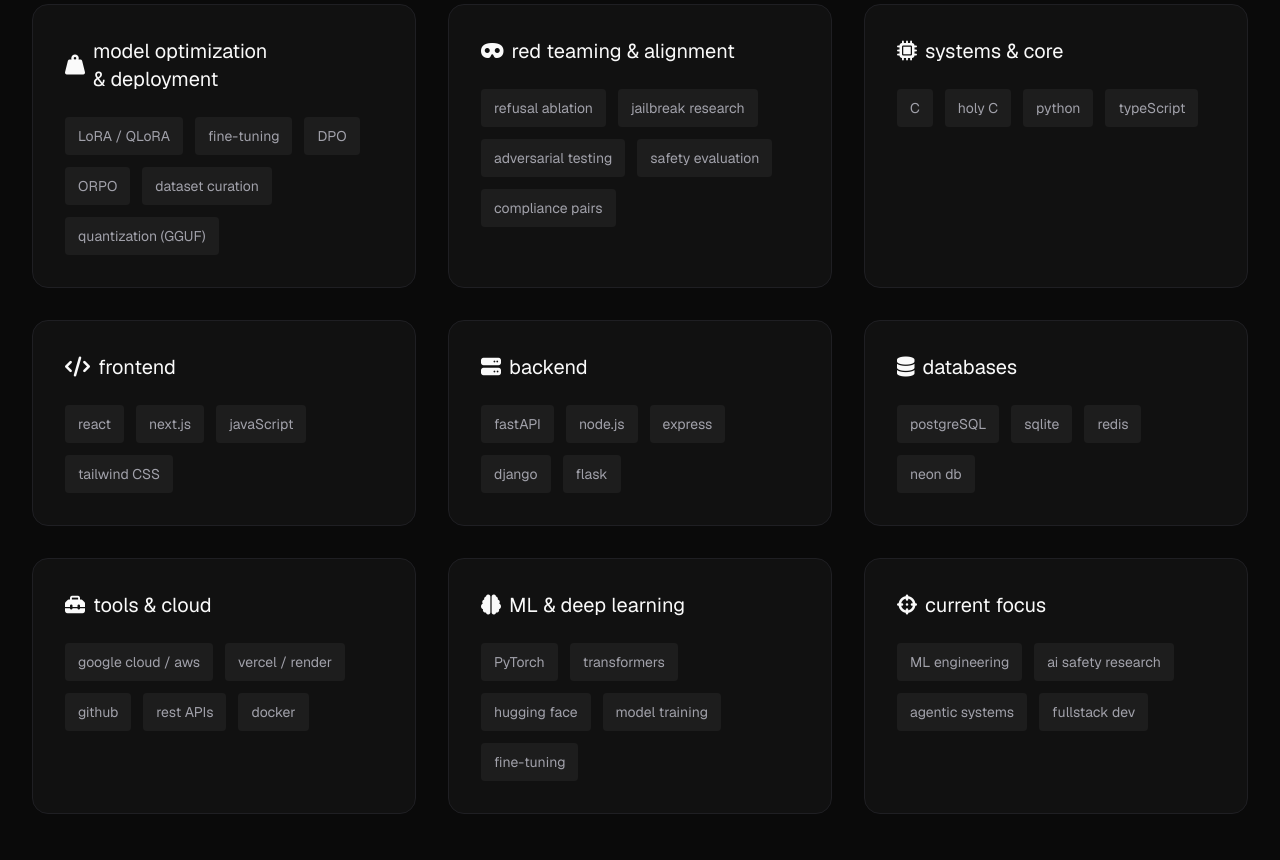
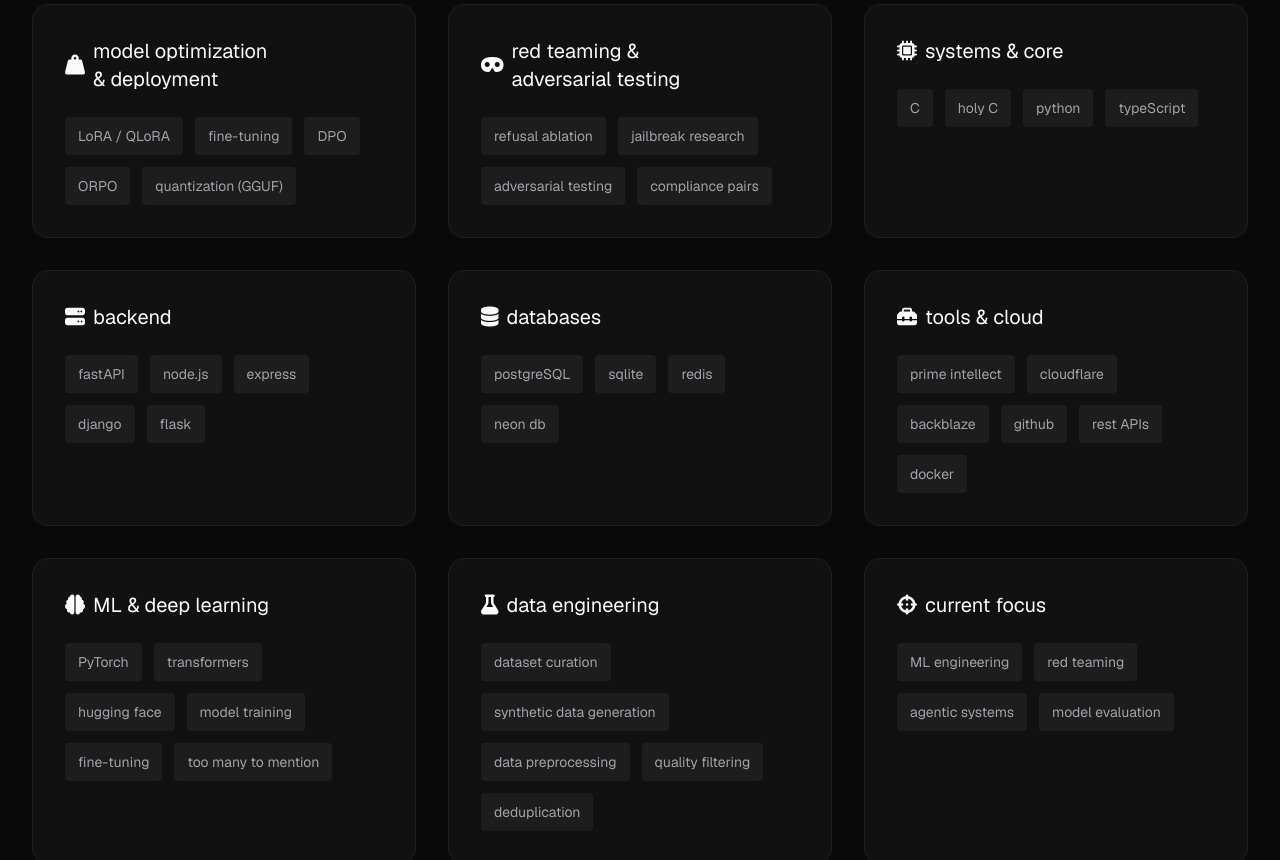
Before and after one commit to HOLYKEYZ/Joseph-Portfolio, a Next.js app: page / in a window 1280 px wide. Shown: the part 1940-2800 px from the top of the page. Built offline with nearby package versions, Linux system fonts and the light colour scheme; no server answers.

Commit message:
Major site overhaul: ML-focused, remove frontend/fullstack projects, add red teaming framework, remove qwen/gemma models, update tech arsenal with data engineering section

```diff
--- a/src/app/layout.tsx
+++ b/src/app/layout.tsx
@@ -21,8 +21,8 @@
 });
 
 export const metadata: Metadata = {
-  title: "ayanda joseph \u2014 ml engineer & ai safety research",
-  description: "ml engineering, ai safety and red teaming research, and the systems in between. trained models on hugging face, production work shipped, honest evaluations only.",
+  title: "ayanda joseph \u2014 ml engineer",
+  description: "ml engineering, red teaming research, and the systems in between. trained models on hugging face, production work shipped, honest evaluations only.",
 };
 
 export default function RootLayout({
--- a/src/app/page.tsx
+++ b/src/app/page.tsx
@@ -172,22 +172,11 @@
 export default function Home() {
   const projects = [
     {
-      image: "/gitpulse.png",
-      title: "GitPulse",
-      icon: "fa-solid fa-code-branch",
-      description: "Developer-first social platform built on GitHub. Share updates, ship releases, discover trending projects with real-time SSE feeds and GitHub Actions integration.",
-      tags: ["Next.js", "PostgreSQL", "Prisma", "NextAuth"],
-      links: [
-        { href: "hubfeed.netlify.app", label: "live demo", icon: "fa-solid fa-arrow-up-right-from-square" },
-        { href: "https://github.com/HOLYKEYZ/git-pulse", label: "source", icon: "fa-brands fa-github" }
-      ]
-    },
-    {
       image: "/unfetter_proxy.png",
-      title: "Unfetter Proxy",
-      icon: "fa-solid fa-shield-halved",
-      description: "Universal reverse proxy for persistent closed-model unfettering. Intercepts API calls to apply token suppression, system injection, and automated jailbreak loops (PARE).",
-      tags: ["Python", "FastAPI", "red teaming"],
+      title: "Red Teaming Framework",
+      icon: "fa-solid fa-crosshairs",
+      description: "Internal adversarial testing framework for red teaming and evaluating my own models. Multi-turn jailbreak attack generation, automated compliance scoring, and refusal direction analysis.",
+      tags: ["python", "red teaming", "adversarial testing"],
       links: [
         { href: "https://github.com/HOLYKEYZ/unfetter_proxy", label: "source", icon: "fa-brands fa-github" }
       ]
@@ -206,8 +195,8 @@
       image: "/intellectsafe.png",
       title: "IntellectSafe",
       icon: "fa-solid fa-lock",
-      description: "AI safety engine with multi-model LLM Council, Universal Proxy for frontier models, deepfake detection, and adversarial defense suite.",
-      tags: ["fastAPI", "next.js", "AI Safety"],
+      description: "AI engine with multi-model LLM Council, Universal Proxy for frontier models, deepfake detection, and adversarial defense suite.",
+      tags: ["fastAPI", "next.js", "security"],
       links: [
         { href: "https://intellect-safe.vercel.app", label: "live demo", icon: "fa-solid fa-arrow-up-right-from-square" },
         { href: "https://github.com/HOLYKEYZ/IntellectSafe", label: "source", icon: "fa-brands fa-github" }
@@ -222,48 +211,6 @@
       links: [
         { href: "https://model-fang.vercel.app", label: "live demo", icon: "fa-solid fa-arrow-up-right-from-square" },
         { href: "https://github.com/HOLYKEYZ/ModelFang", label: "source", icon: "fa-brands fa-github" }
-      ]
-    },
-    {
-      image: "/hadnx.png",
-      title: "HADNX",
-      icon: "fa-solid fa-network-wired",
-      description: "Hybrid DAST platform with header/TLS/cookie analysis, integrated Nuclei/ZAP/SQLMap/Nmap tools, and AI security consultant.",
-      tags: ["django", "rest", "next.js", "celery/redis"],
-      links: [
-        { href: "https://hadnx.vercel.app", label: "live demo", icon: "fa-solid fa-arrow-up-right-from-square" },
-        { href: "https://github.com/HOLYKEYZ/HADNX", label: "source", icon: "fa-brands fa-github" }
-      ]
-    },
-    {
-      image: "/vulnrix_new.png",
-      title: "VULNRIX",
-      icon: "fa-solid fa-shield-virus",
-      description: "All-in-one SAST/SCA code scanner with fast/hybrid modes, virusTotal integration, and full digital footprint OSINT suite.",
-      tags: ["python/flask", "AI verification", "SAST/SCA"],
-      links: [
-        { href: "https://vulnrix.onrender.com/", label: "use tool", icon: "fa-solid fa-arrow-up-right-from-square" },
-        { href: "https://github.com/HOLYKEYZ/VULNRIX", label: "source", icon: "fa-brands fa-github" }
-      ]
-    },
-    {
-      image: "/alexcathe.png",
-      title: "Alexcathe",
-      icon: "fa-solid fa-helmet-safety",
-      description: "Modern construction & engineering platform featuring premium dark UI and high-performance animations.",
-      tags: ["Next.js", "TypeScript", "Tailwind"],
-      links: [
-        { href: "https://alexcathe.vercel.app/", label: "live demo", icon: "fa-solid fa-external-link-alt" }
-      ]
-    },
-    {
-      image: "/KELEGAM.png",
-      title: "Kelagam Tech",
-      icon: "fa-solid fa-rocket",
-      description: "Premium multi-page enterprise platform featuring digital showcases and modern dark/light UI design.",
-      tags: ["Next.js", "TypeScript", "Tailwind"],
-      links: [
-        { href: "https://kelegam-tech.vercel.app/", label: "live demo", icon: "fa-solid fa-external-link-alt" }
       ]
     },
     {
@@ -342,11 +289,11 @@
           <div className="grid md:grid-cols-12 gap-10 items-start">
             <div className="md:col-span-7 md:pt-24">
               <h1 className="font-display text-[clamp(2.25rem,6vw,4.5rem)] font-semibold leading-[1.02] tracking-tight mb-4 text-text-primary animate-slide-up animate-slide-up-delay-1 max-w-5xl">
-                ai/ml <span className="text-text-secondary">&middot;</span> fullstack dev
+                ai/ml engineer
               </h1>
 
               <p className="text-lg md:text-xl text-text-secondary max-w-[58ch] mb-5 animate-slide-up animate-slide-up-delay-2">
-                i train and fine tune language models, ship production fullstack systems, and publish open weights and datasets focused on evaluation.
+                i train and fine tune language models, publish open weights and datasets, and build tools for model evaluation and red teaming.
               </p>
 
               <div className="flex flex-wrap gap-3 animate-slide-up animate-slide-up-delay-3">
@@ -379,10 +326,10 @@
           <div className="grid md:grid-cols-2 gap-12 items-start">
             <div className="space-y-6">
               <p className="text-text-secondary text-lg max-w-[58ch]">
-                i&apos;m an <span className="text-text-primary font-medium">ai/ml engineer and fullstack developer</span> working at the intersection of model training, safety research, and production software.
+                i&apos;m an <span className="text-text-primary font-medium">ai/ml engineer</span> working at the intersection of model training, red teaming, and open-source tooling.
               </p>
               <p className="text-text-secondary text-lg max-w-[58ch]">
-                day to day: fine-tuning and quantizing language models (qwen, gemma), running red teaming and refusal-direction work, and shipping fullstack systems around them. local-first models when they make sense, hosted apis when they don&apos;t.
+                day to day: fine-tuning and quantizing language models, running red teaming and refusal-direction work, and building tools around them. local-first models when they make sense, hosted apis when they don&apos;t.
               </p>
               <p className="text-text-primary text-lg max-w-[58ch] border-l-2 border-accent pl-4">
                 research that ships. evaluations that don&apos;t lie. tools other engineers actually use.
@@ -398,9 +345,9 @@
                 </h3>
                 <ul className="list-none flex flex-col gap-4 text-text-secondary">
                   <li><i className="fa-solid fa-check text-accent mr-2"></i> ML engineering & research</li>
-                  <li><i className="fa-solid fa-check text-accent mr-2"></i> AI safety & red teaming</li>
+                  <li><i className="fa-solid fa-check text-accent mr-2"></i> red teaming & adversarial testing</li>
                   <li><i className="fa-solid fa-check text-accent mr-2"></i> agentic systems</li>
-                  <li><i className="fa-solid fa-check text-accent mr-2"></i> fullstack development</li>
+                  <li><i className="fa-solid fa-check text-accent mr-2"></i> dataset curation & synthetic data</li>
                   <li><i className="fa-solid fa-check text-accent mr-2"></i> local AI</li>
                 </ul>
               </div>
@@ -420,30 +367,21 @@
               <SkillTag>fine-tuning</SkillTag>
               <SkillTag>DPO</SkillTag>
               <SkillTag>ORPO</SkillTag>
-              <SkillTag>dataset curation</SkillTag>
               <SkillTag>quantization (GGUF)</SkillTag>
             </SkillCard>
 
-            <SkillCard icon="fa-solid fa-mask" title="red teaming &amp; alignment">
+            <SkillCard icon="fa-solid fa-mask" title="red teaming &amp; adversarial testing">
               <SkillTag>refusal ablation</SkillTag>
               <SkillTag>jailbreak research</SkillTag>
               <SkillTag>adversarial testing</SkillTag>
-              <SkillTag>safety evaluation</SkillTag>
               <SkillTag>compliance pairs</SkillTag>
             </SkillCard>
 
-            <SkillCard icon="fa-solid fa-microchip" title="systems & core">
+            <SkillCard icon="fa-solid fa-microchip" title="systems &amp; core">
               <SkillTag>C</SkillTag>
               <SkillTag>holy C</SkillTag>
               <SkillTag>python</SkillTag>
               <SkillTag>typeScript</SkillTag>
-            </SkillCard>
-
-            <SkillCard icon="fa-solid fa-code" title="frontend">
-              <SkillTag>react</SkillTag>
-              <SkillTag>next.js</SkillTag>
-              <SkillTag>javaScript</SkillTag>
-              <SkillTag>tailwind CSS</SkillTag>
             </SkillCard>
 
             <SkillCard icon="fa-solid fa-server" title="backend">
@@ -461,27 +399,37 @@
               <SkillTag>neon db</SkillTag>
             </SkillCard>
 
-            <SkillCard icon="fa-solid fa-toolbox" title="tools & cloud">
-              <SkillTag>google cloud / aws</SkillTag>
-              <SkillTag>vercel / render</SkillTag>
+            <SkillCard icon="fa-solid fa-toolbox" title="tools &amp; cloud">
+              <SkillTag>prime intellect</SkillTag>
+              <SkillTag>cloudflare</SkillTag>
+              <SkillTag>backblaze</SkillTag>
               <SkillTag>github</SkillTag>
               <SkillTag>rest APIs</SkillTag>
               <SkillTag>docker</SkillTag>
             </SkillCard>
 
-            <SkillCard icon="fa-solid fa-brain" title="ML & deep learning">
+            <SkillCard icon="fa-solid fa-brain" title="ML &amp; deep learning">
               <SkillTag>PyTorch</SkillTag>
               <SkillTag>transformers</SkillTag>
               <SkillTag>hugging face</SkillTag>
               <SkillTag>model training</SkillTag>
               <SkillTag>fine-tuning</SkillTag>
+              <SkillTag>too many to mention</SkillTag>
+            </SkillCard>
+
+            <SkillCard icon="fa-solid fa-flask" title="data engineering">
+              <SkillTag>dataset curation</SkillTag>
+              <SkillTag>synthetic data generation</SkillTag>
+              <SkillTag>data preprocessing</SkillTag>
+              <SkillTag>quality filtering</SkillTag>
+              <SkillTag>deduplication</SkillTag>
             </SkillCard>
 
             <SkillCard icon="fa-solid fa-crosshairs" title="current focus">
               <SkillTag>ML engineering</SkillTag>
-              <SkillTag>ai safety research</SkillTag>
+              <SkillTag>red teaming</SkillTag>
               <SkillTag>agentic systems</SkillTag>
-              <SkillTag>fullstack dev</SkillTag>
+              <SkillTag>model evaluation</SkillTag>
             </SkillCard>
           </div>
         </div>
@@ -529,13 +477,6 @@
             />
 
             <ModelCard
-              name="gemma-4 E4B-it Coder GGUF"
-              type="model"
-              description="quantized gguf builds of the gemma-4 e4b coder for local inference via llama.cpp, ollama and lm studio."
-              hfUrl="https://huggingface.co/josephmayo/gemma-4-E4B-it-Coder-GGUF"
-            />
-
-            <ModelCard
               name="Qwopus 9B Unfettered"
               type="model"
               description="9B uncensored language model. directional ablation applied to remove refusal mechanisms while preserving general capability."
@@ -543,59 +484,10 @@
             />
 
             <ModelCard
-              name="gemma-4 E4B-it Coder"
-              type="model"
-              description="fine-tuned gemma-4 e4b-it (8B) for code generation and software reasoning. coding performance increased ~25+%. image-text-to-text capable."
-              hfUrl="https://huggingface.co/josephmayo/gemma-4-E4B-it-Coder"
-            />
-
-            <ModelCard
               name="Refusal Compliance Pairs"
               type="dataset"
-              description="200+ curated refusal-compliance prompt pairs for ai safety research and red teaming evaluation."
+              description="200+ curated refusal-compliance prompt pairs for red teaming and adversarial evaluation."
               hfUrl="https://huggingface.co/datasets/josephmayo/refusal-compliance-pairs"
-            />
-
-            <ModelCard
-              name="gemma-4 E4B-it Coding LoRA"
-              type="model"
-              description="lightweight lora adapter trained on top of gemma-4 e4b-it for code tasks. drop into base weights for instant coding behavior."
-              hfUrl="https://huggingface.co/josephmayo/gemma-4-E4B-it-coding-lora"
-            />
-
-            <ModelCard
-              name="qwen-2.5 Coder 3B ELM GGUF"
-              type="model"
-              description="quantized gguf builds of the qwen-2.5-coder-3b-elm for local inference via llama.cpp, ollama and lm studio."
-              hfUrl="https://huggingface.co/josephmayo/qwen-2-5-coder-3b-elm-gguf"
-            />
-
-            <ModelCard
-              name="Qwen2.5 0.5B Unfettered"
-              type="model"
-              description="0.5B uncensored variant of qwen2.5, tuned for edge deployment and resource-constrained environments."
-              hfUrl="https://huggingface.co/josephmayo/Qwen2.5-0.5B-Unfettered"
-            />
-
-            <ModelCard
-              name="Qwen2.5 Coder 1.5B Forge SLM"
-              type="model"
-              description="compact 1.5B parameter coding model forged for high-throughput local inference and edge deployment."
-              hfUrl="https://huggingface.co/josephmayo/Qwen2.5-Coder-1.5B-Forge-SLM"
-            />
-
-            <ModelCard
-              name="qwen-2.5 Coder 3B ELM"
-              type="model"
-              description="fine-tuned qwen2.5-coder-3b-instruct for edge language model (elm) applications. optimized for local software reasoning."
-              hfUrl="https://huggingface.co/josephmayo/qwen-2-5-coder-3b-elm"
-            />
-
-            <ModelCard
-              name="qwen-2.5 Coder 3B ELM Adapter"
-              type="model"
-              description="lightweight lora adapter trained on top of qwen2.5-coder-3b-instruct for edge language model (elm) coding tasks."
-              hfUrl="https://huggingface.co/josephmayo/qwen-2-5-coder-3b-elm-adapter"
             />
 
             <ModelCard
@@ -620,27 +512,6 @@
             />
 
             <ModelCard
-              name="Qwen2.5-agentic-7B-SLM"
-              type="model"
-              description="merged 7b agentic coding model with verifier/rescue harness. 48/50 on fast coding evaluation gate."
-              hfUrl="https://huggingface.co/josephmayo/Qwen2.5-agentic-7B-SLM"
-            />
-
-            <ModelCard
-              name="Qwen2.5-agentic-7B-SLM-GGUF"
-              type="model"
-              description="quantized gguf builds of the agentic 7b slm for local inference via llama.cpp, ollama, and lm studio."
-              hfUrl="https://huggingface.co/josephmayo/Qwen2.5-agentic-7B-SLM-GGUF"
-            />
-
-            <ModelCard
-              name="Qwen2.5-agentic-7B-SLM-LoRA"
-              type="model"
-              description="peft lora adapter for Qwen2.5-Coder-7B-Instruct used in the v5 agentic coding system."
-              hfUrl="https://huggingface.co/josephmayo/Qwen2.5-agentic-7B-SLM-LoRA"
-            />
-
-            <ModelCard
               name="Fara-7B-Abliterated-v2"
               type="model"
               description="refusal-direction-orthogonalized variant of microsoft/Fara-7B. 98.75% compliance on held-out harmful evals."
@@ -652,13 +523,6 @@
               type="model"
               description="quantized gguf builds of Fara-7B-Abliterated-v2 for local inference via llama.cpp, ollama, and lm studio."
               hfUrl="https://huggingface.co/josephmayo/Fara-7B-Abliterated-v2-GGUF"
-            />
-
-            <ModelCard
-              name="qwen2.5-coder-adapter"
-              type="model"
-              description="lora adapter for Qwen2.5-Coder-1.5B-Instruct. +17.78% relative pass-count lift on HumanEval + MBPP."
-              hfUrl="https://huggingface.co/josephmayo/qwen2.5-coder-adapter"
             />
 
             <ModelCard
```
